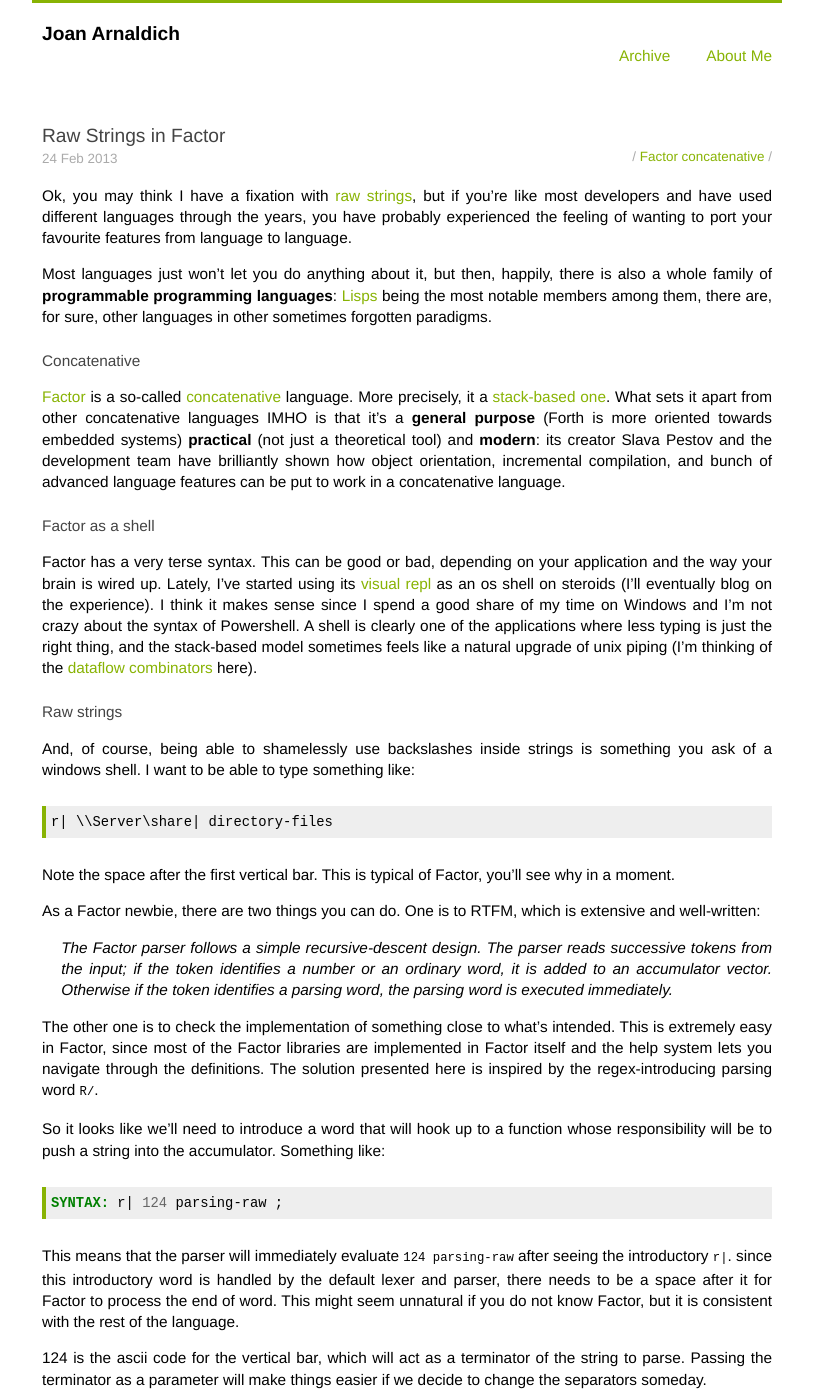
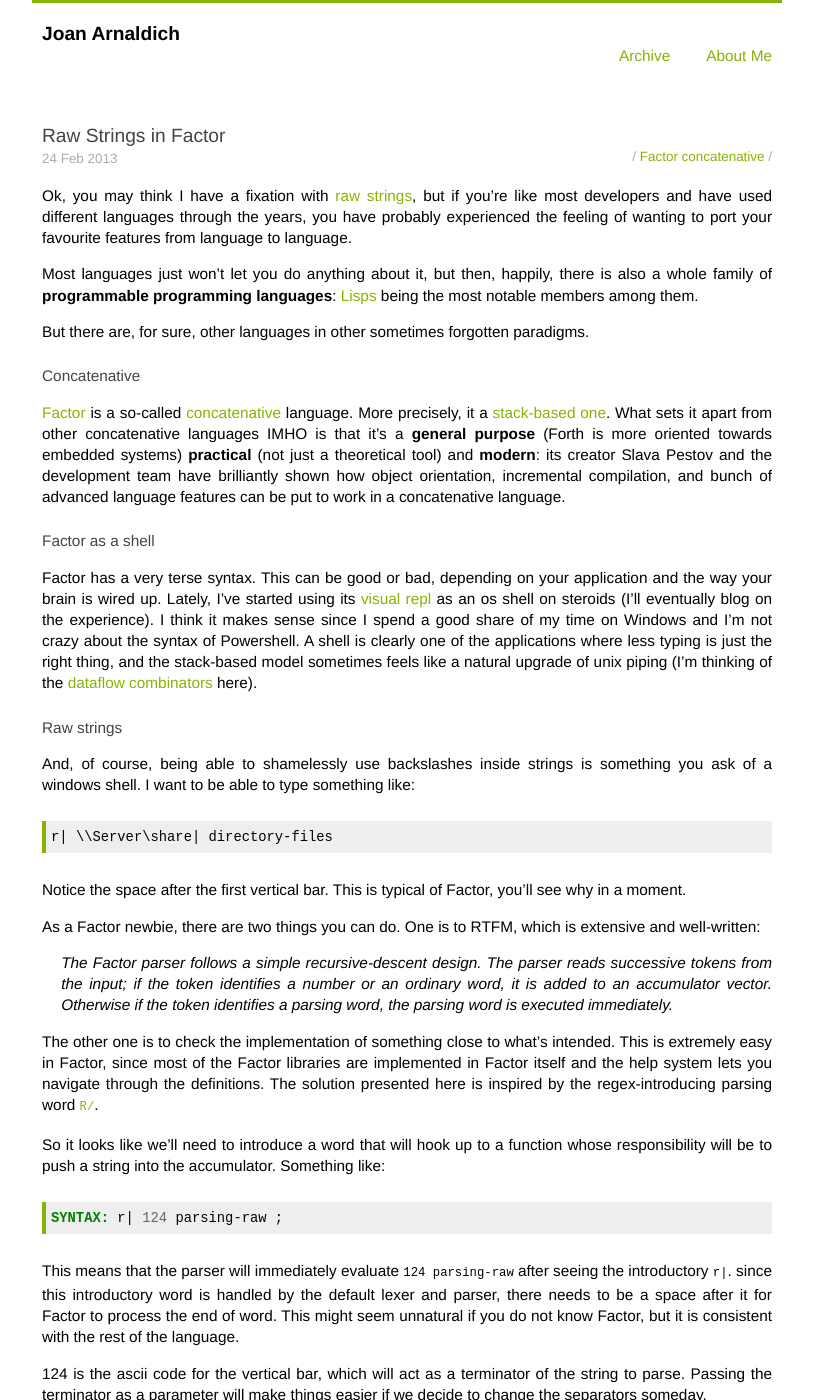
Before and after one commit to jarnaldich/jarnaldich.github.com, a Jekyll site: the page built from _posts/2013-02-24-raw-strings-in-factor.markdown, in a window 1280 px wide and 1400 px high. Shown: the whole window, without its empty margins (233-1046 px from the left). Built offline with Jekyll 4.4.1, drawn with Linux system fonts in a browser that asks for light colours; comment, search, counter and statistics services are not loaded; some of the changed text lies outside the part shown.

Commit message:
Working on the Factor raw string article

```diff
--- a/_posts/2013-02-24-raw-strings-in-factor.markdown
+++ b/_posts/2013-02-24-raw-strings-in-factor.markdown
@@ -13,8 +13,10 @@
 Most languages just won't let you do anything about it, but then,
 happily, there is also a whole family of _programmable programming
 languages_: [Lisps](http://www.paulgraham.com/chameleon.html) being
-the most notable members among them, there are, for sure, other
-languages in other sometimes forgotten paradigms.
+the most notable members among them.
+
+But there are, for sure, other languages in other sometimes forgotten
+paradigms.
 
 ## Concatenative
 
@@ -54,7 +56,7 @@
 r| \\Server\share| directory-files
 {% endhighlight %}
 
-Note the space after the first vertical bar. This is typical of
+Notice the space after the first vertical bar. This is typical of
 Factor, you'll see why in a moment.
 
 As a Factor newbie, there are two things you can do. One is to RTFM,
@@ -70,7 +72,7 @@
 what's intended. This is extremely easy in Factor, since most of the
 Factor libraries are implemented in Factor itself and the help system
 lets you navigate through the definitions. The solution presented here
-is inspired by the regex-introducing parsing word `R/`.
+is inspired by the regex-introducing parsing word [`R/`](http://docs.factorcode.org/content/word-R__slash__,regexp.html).
 
 So it looks like we'll need to introduce a word that will hook up to a
 function whose responsibility will be to push a string into the
```
Also changed, not shown: other parts of _posts/2013-02-24-raw-strings-in-factor.markdown (+7 -3 lines).
